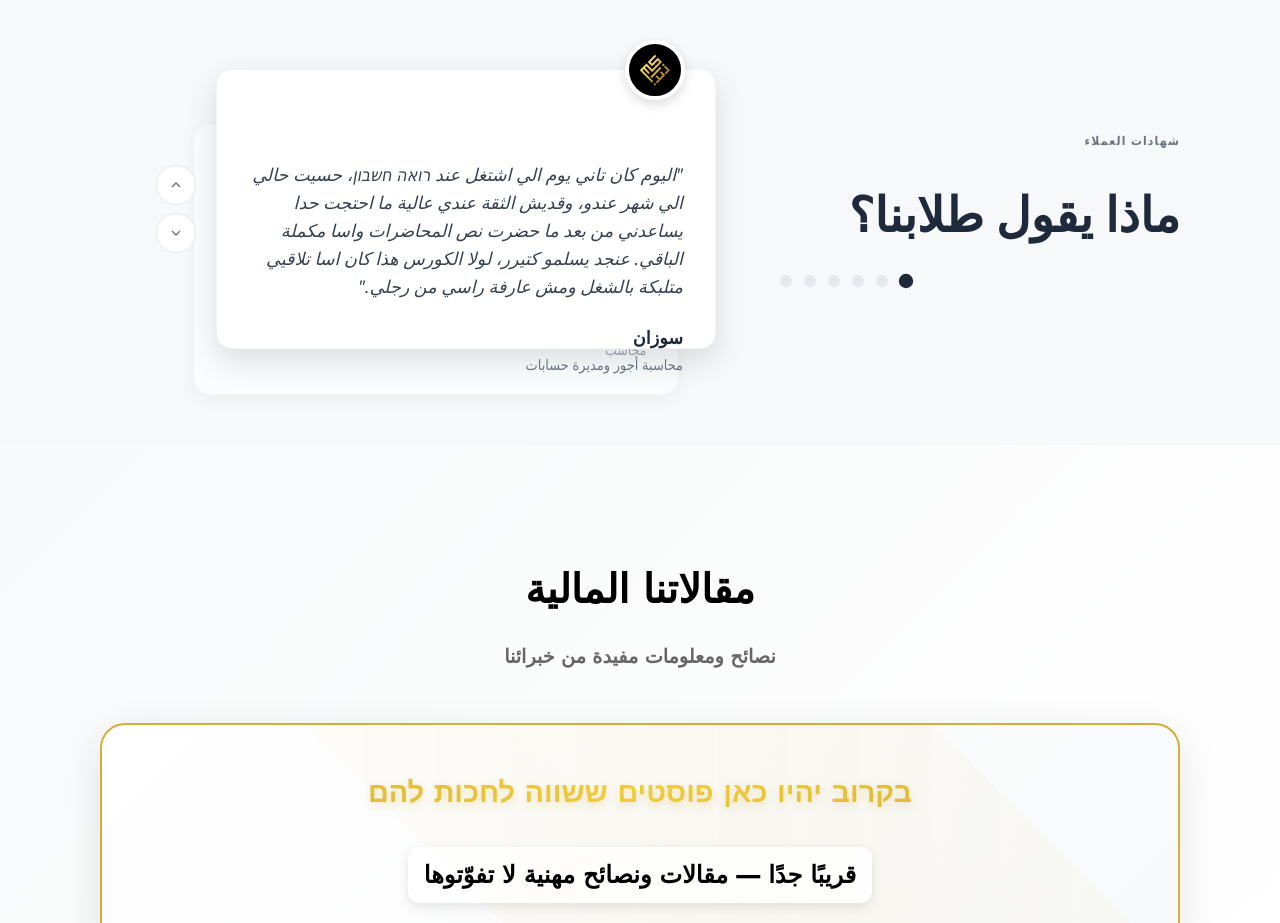
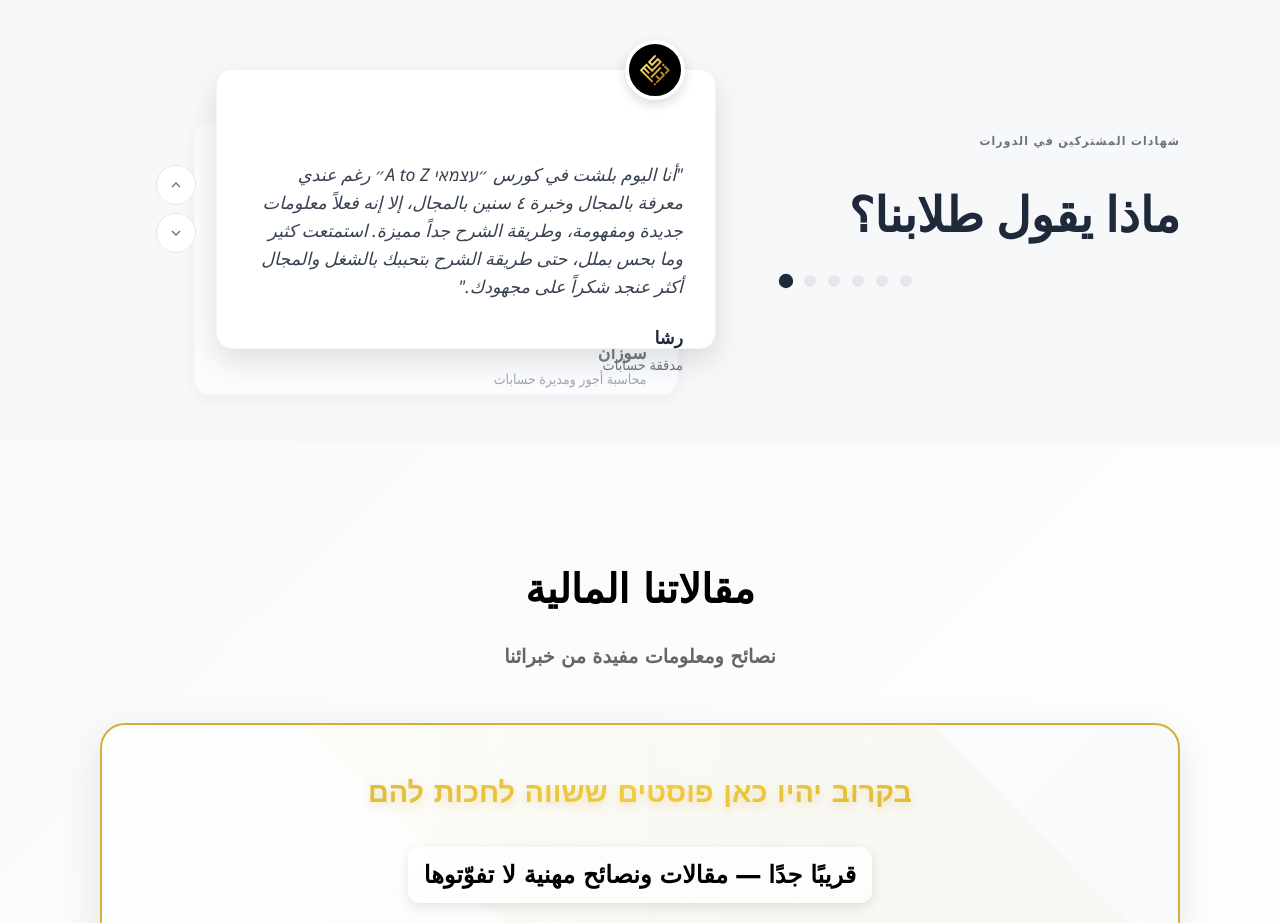
Before and after one commit to 2poslife/FinanceSmartTools, a React (Vite) app: page / in a window 1280 px wide. Shown: the part 7480-8403 px from the top of the page. Built offline with nearby package versions, Linux system fonts and the light colour scheme.

Commit message:
change the order of the testimonials

```diff
--- a/src/components/HomePage/TestimonialsSection3.jsx
+++ b/src/components/HomePage/TestimonialsSection3.jsx
@@ -45,7 +45,7 @@ const testimonials = [
 ];
 
 function TestimonialsSection3() {
-  const [currentIndex, setCurrentIndex] = useState(0);
+  const [currentIndex, setCurrentIndex] = useState(5);
   const [isAnimating, setIsAnimating] = useState(false);
 
   const goToTestimonial = (index) => {
@@ -70,7 +70,7 @@ function TestimonialsSection3() {
 
         {/* Left Heading */}
         <div className="testimonials-heading-3">
-          <div className="testimonials-label-3">شهادات العملاء</div>
+          <div className="testimonials-label-3"> شهادات المشتركين في الدورات</div>
           <h2 className="testimonials-title-3">ماذا يقول طلابنا؟</h2>
 
           {/* Dots Navigation */}
--- a/src/components/HomePage/TestimonialsSection3Mobile.jsx
+++ b/src/components/HomePage/TestimonialsSection3Mobile.jsx
@@ -26,6 +26,7 @@ const testimonials = [
     text: "زيدان، من لا يشكر الناس لا يشكر الله. بِسلم إيديك يا رب، ما بعتقد في كورسات متعوب عليها مثل هذا الكورس. المتابعة تبعتك بتخدم كثير، وما بتخلي الواحد يعلق على شغلة معينة مثلاً 🙏",
     avatar: "/logo.png"
   },
+
   {
     name: "معالي",
     location: "مديرة حسابات",
@@ -45,7 +46,7 @@ const testimonials = [
 ];
 
 function TestimonialsSection3Mobile() {
-  const [currentIndex, setCurrentIndex] = useState(0);
+  const [currentIndex, setCurrentIndex] = useState(5); // Default to "وسيم" (next right of "سوزان")
   const [isAnimating, setIsAnimating] = useState(false);
 
   const goToTestimonial = (index) => {
@@ -68,7 +69,7 @@ function TestimonialsSection3Mobile() {
 
         {/* Heading */}
         <div className="testimonials-heading-3-mobile">
-          <div className="testimonials-label-3-mobile">شهادات العملاء</div>
+          <div className="testimonials-label-3-mobile"> شهادات المشتركين في الدورات</div>
           <h2 className="testimonials-title-3-mobile">ماذا يقول طلابنا؟</h2>
         </div>
 
```
